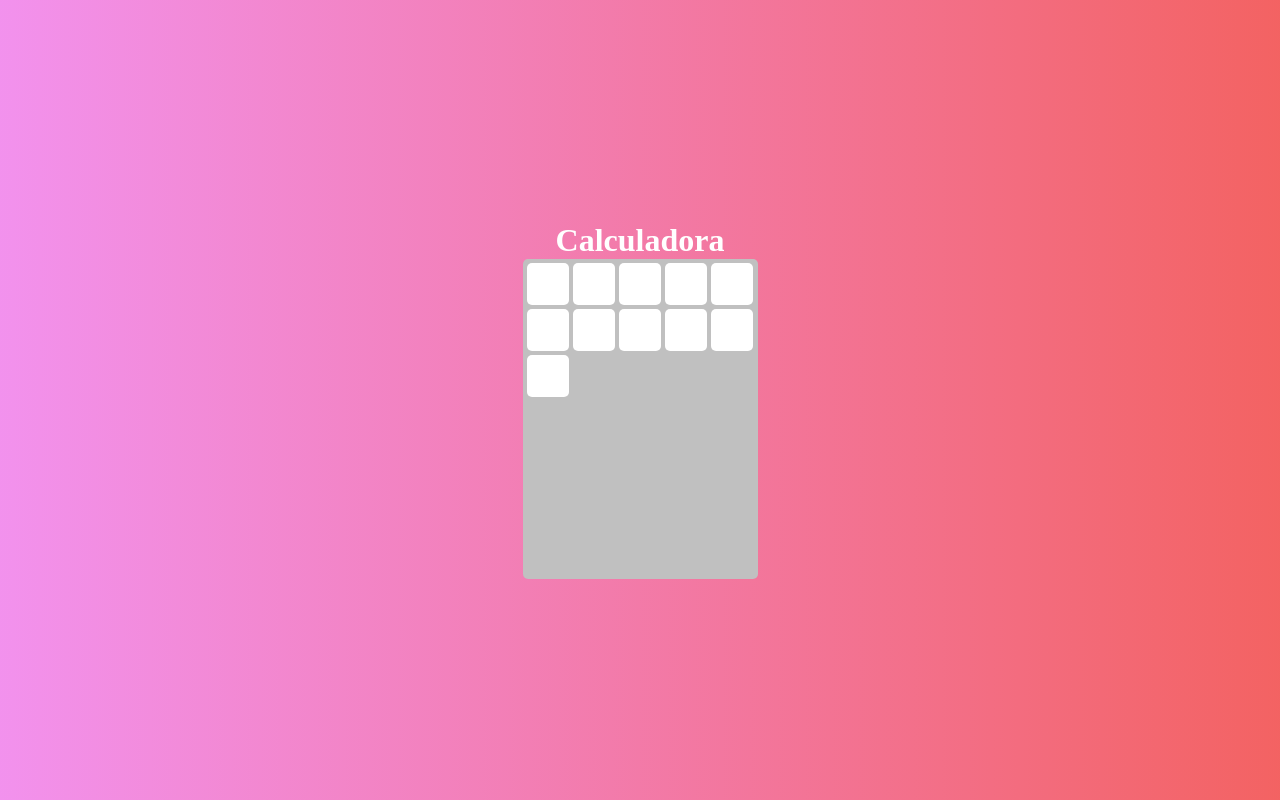
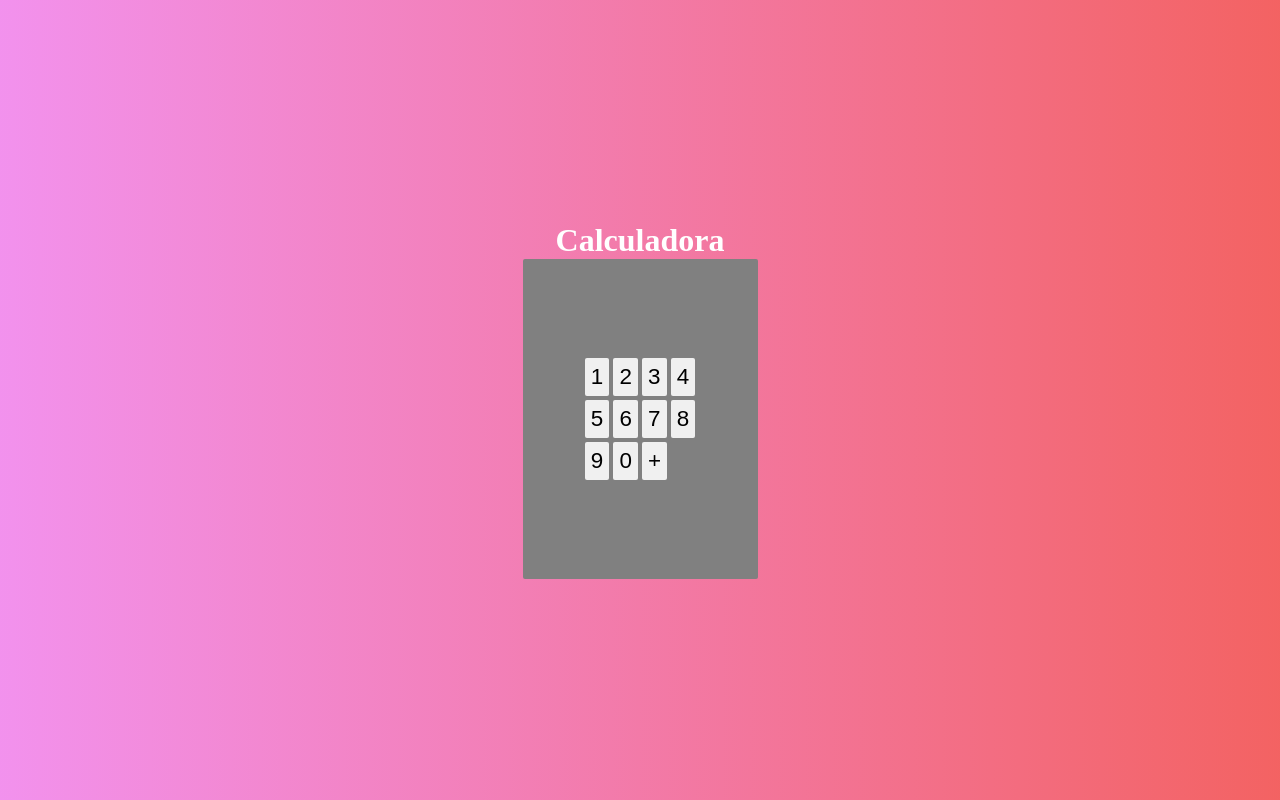
Before and after one commit to rRafaelAlves/Calculadora-React, a React (Create React App) app: page / in a window 1280 px wide. Built offline with nearby package versions, Linux system fonts and the light colour scheme.

Commit message:
first commit

```diff
--- a/package.json
+++ b/package.json
@@ -9,6 +9,7 @@
     "react": "^18.2.0",
     "react-dom": "^18.2.0",
     "react-scripts": "5.0.1",
+    "styled-components": "^5.3.5",
     "web-vitals": "^2.1.4"
   },
   "scripts": {
--- a/src/App.css
+++ b/src/App.css
@@ -2,14 +2,3 @@
   padding: 0;
   margin: 0;
 }
-
-body{
-  display: flex;
-  height: 100vh;
-  justify-content: center;
-  align-items: center;
-  text-align: center;
-  color: white;
-
-  background: linear-gradient(90deg, hsla(303, 79%, 76%, 1) 0%, hsla(360, 86%, 67%, 1) 100%);
-}
--- a/src/App.jsx
+++ b/src/App.jsx
@@ -1,13 +1,14 @@
 import React from "react";
 import Main from './Main'
 import './App.css'
+import {Body} from './AppStyles'
 
 
 export default function App() {
   return (
-    <div >
+    <Body>
       <h1>Calculadora</h1>
       <Main></Main>
-    </div>
+    </Body>
   );
 }
--- /dev/null
+++ b/src/AppStyles.js
@@ -0,0 +1,12 @@
+import styled from "styled-components";
+
+export const Body = styled.div`
+display: flex;
+flex-direction: column;
+height: 100vh;
+justify-content: center;
+align-items: center;
+text-align: center;
+color: white;
+background: linear-gradient(90deg, hsla(303, 79%, 76%, 1) 0%, hsla(360, 86%, 67%, 1) 100%);
+`
--- a/src/Components/Button.css
+++ /dev/null
@@ -1,15 +0,0 @@
-.botoes{
-    display: flex;
-    flex-wrap: wrap;
-    width: 100%;
-    margin: 2px;
-}
-
-.botao{
-    height: 30px;
-    width: 30px;
-    background-color: #fff;
-    padding: 6px;
-    margin: 2px;
-    border-radius: 5px;
-}
--- a/src/Components/Button.jsx
+++ /dev/null
@@ -1,31 +0,0 @@
-import React from "react";
-import './Button.css'
-
-export default function Button(props){
-    return(
-        <div className="botoes">
-            <div className="botao">
-            </div>
-            <div className="botao">
-            </div>
-            <div className="botao">
-            </div>
-            <div className="botao">
-            </div>
-            <div className="botao">
-            </div>
-            <div className="botao">
-            </div>
-            <div className="botao">
-            </div>
-            <div className="botao">
-            </div>
-            <div className="botao">
-            </div>
-            <div className="botao">
-            </div>
-            <div className="botao">
-            </div>
-        </div>
-    )
-}
--- /dev/null
+++ b/src/Components/Buttons/index.jsx
@@ -0,0 +1,23 @@
+import React from "react";
+import { Botao, ButtonsDisplay } from "./styles";
+
+export default function Buttons(){
+    return(
+        <ButtonsDisplay>
+
+            <Botao>1</Botao>
+            <Botao >2</Botao>
+            <Botao >3</Botao>
+            <Botao >4</Botao>
+            <Botao >5</Botao>
+            <Botao >6</Botao>
+            <Botao >7</Botao>
+            <Botao >8</Botao>
+            <Botao >9</Botao>
+            <Botao >0</Botao>
+            <Botao >+</Botao>
+
+
+        </ButtonsDisplay>
+    )
+}
--- /dev/null
+++ b/src/Components/Buttons/styles.js
@@ -0,0 +1,19 @@
+import styled from "styled-components";
+
+export const ButtonsDisplay = styled.div`
+display: grid;
+grid-template-columns: repeat(4, 25%);
+`
+
+export const Botao = styled.button`
+font-size: 1.4rem;
+background-color: #f0f0f0;
+padding: 6px;
+margin: 2px;
+border-radius: 2px;
+outline: none;
+border: none;
+    &:hover{
+        background-color: #fff;
+}
+`
--- a/src/Main/calculator.css
+++ /dev/null
@@ -1,8 +0,0 @@
-.container{
-    height: 320px;
-    width: 235px;
-    border-radius: 5px;
-    overflow: hidden;
-    background-color: #c0c0c0;
-
-}
--- a/src/Main/index.jsx
+++ b/src/Main/index.jsx
@@ -1,11 +1,11 @@
 import React from "react";
-import './calculator.css'
-import Button from "../Components/Button";
+import Buttons from "../Components/Buttons";
+import { CalculadoraContainer } from "./styles";
 
 export default function Calculator(){
     return(
-        <div className="container">
-            <Button></Button>
-        </div>
+        <CalculadoraContainer>
+        <Buttons />
+        </CalculadoraContainer>
     )
 }
--- /dev/null
+++ b/src/Main/styles.js
@@ -0,0 +1,11 @@
+import styled from "styled-components";
+
+export const CalculadoraContainer = styled.div`
+display: flex;
+justify-content: center;
+align-items: center;
+width: 235px;
+height: 320px;
+background-color: gray;
+border-radius: 2px;
+`
```
Also changed, not shown: 1 other file (tests, documents, lock files or other folders).
